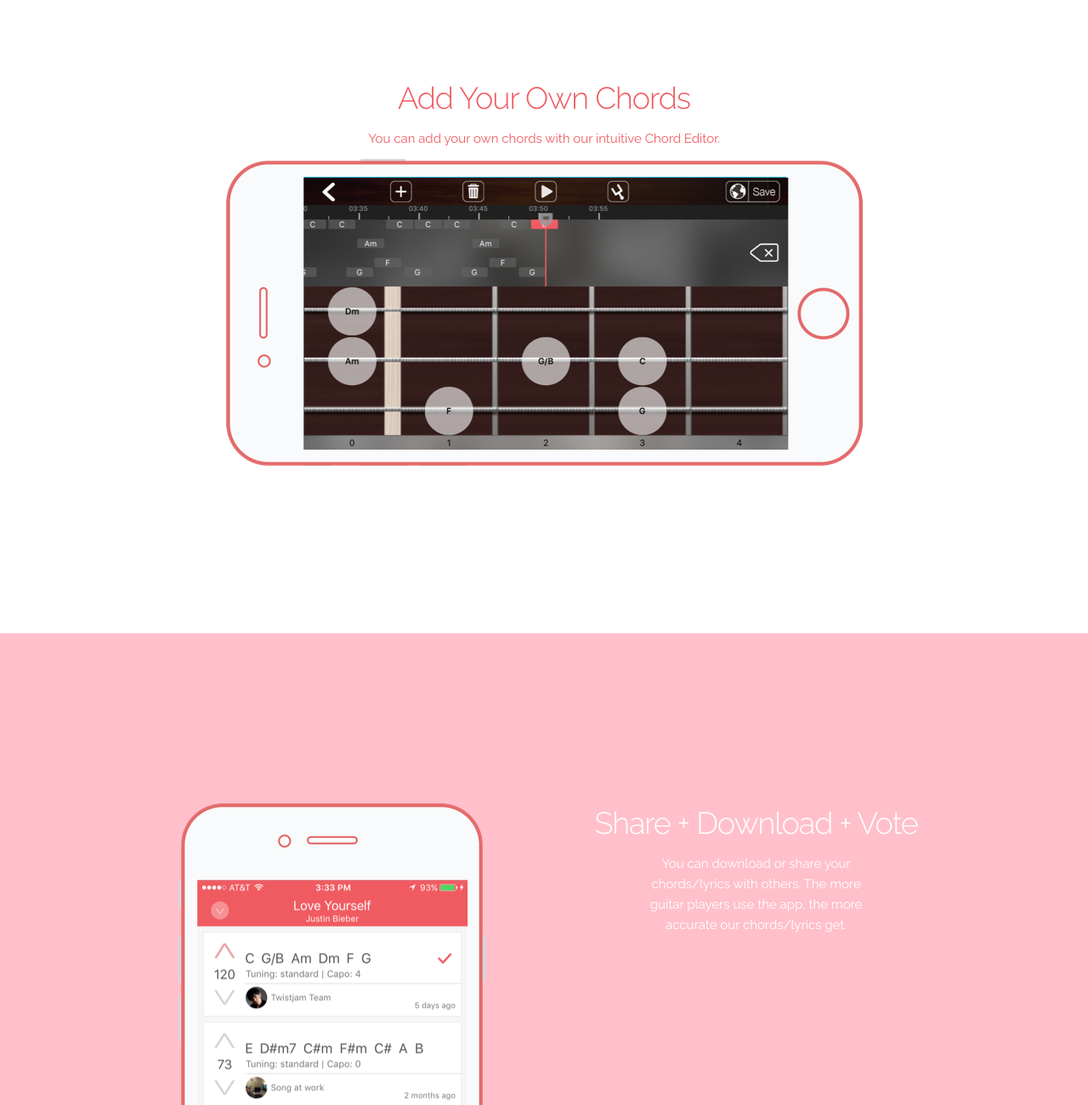
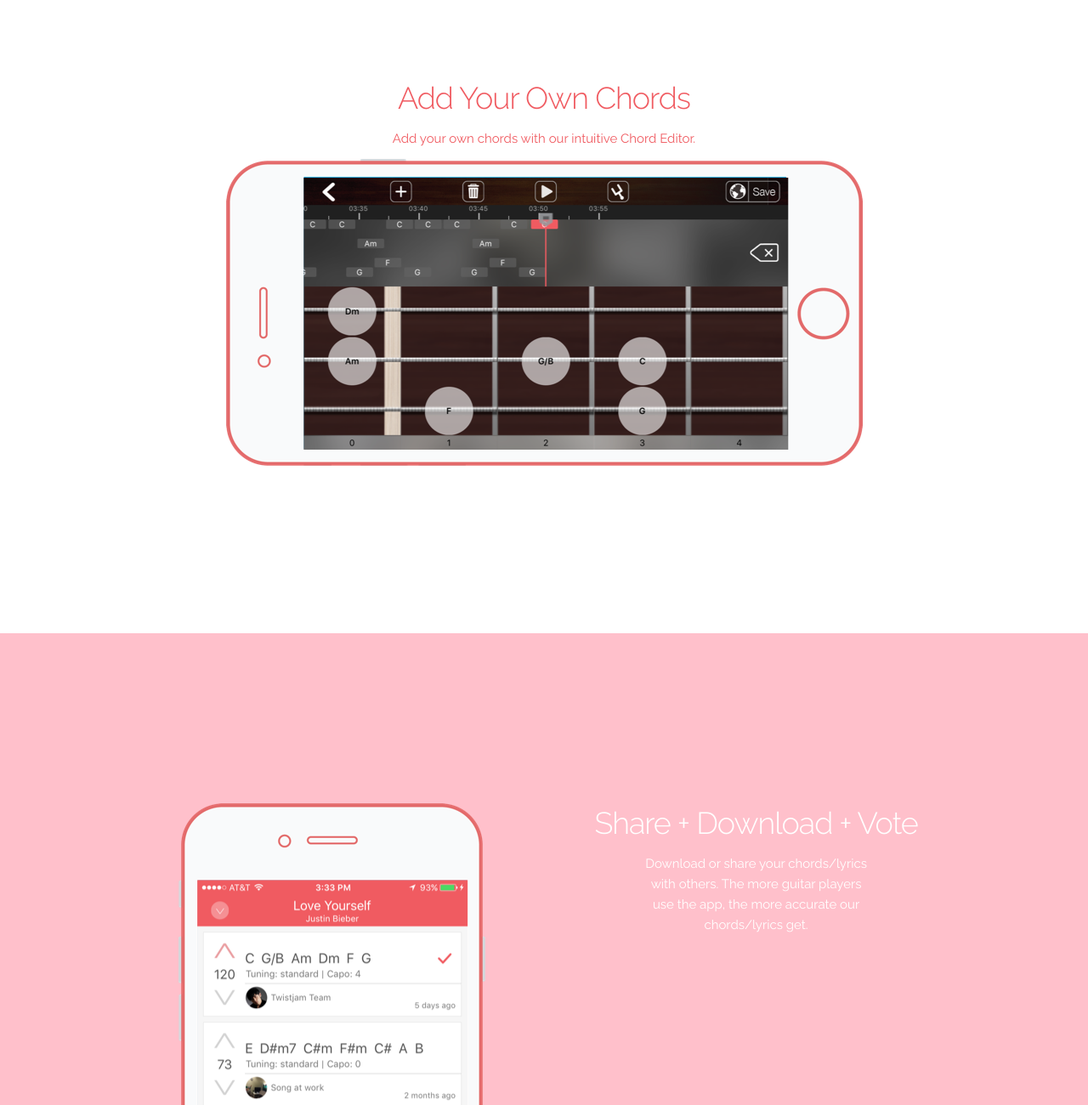
Before and after one commit to liaoxsong/twistjam_website, a plain HTML site: page index.html in a window 1280 px wide. Shown: the part 738-2038 px from the top of the page at 85% size. Drawn offline with nearby package versions, Linux system fonts and the light colour scheme.

Commit message:
Update copy

```diff
--- a/index.html
+++ b/index.html
@@ -71,7 +71,7 @@
     <div class="container">
       <h3 class="section-heading">Add Your Own Chords</h3>
       <p class="section-description">
-        You can add your own chords with our intuitive Chord Editor.
+        Add your own chords with our intuitive Chord Editor.
       </p>
       <img class="u-max-full-width" src="images/2.png">
     </div>
@@ -85,7 +85,7 @@
       <div class="one-half column">
         <h3 class="section-heading">Share + Download + Vote</h3>
         <p class="section-description">
-          You can download or share your chords/lyrics with others. The more guitar players use the app, the more accurate our chords/lyrics get.
+          Download or share your chords/lyrics with others. The more guitar players use the app, the more accurate our chords/lyrics get.
         </p>
       </div>
     </div>
```
